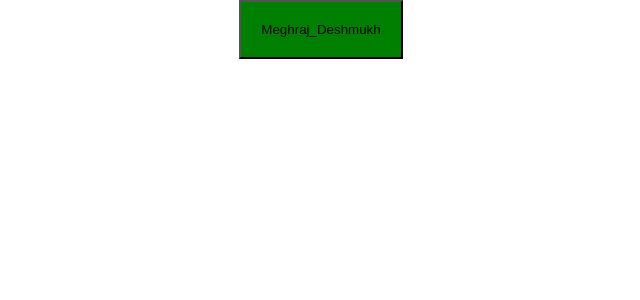
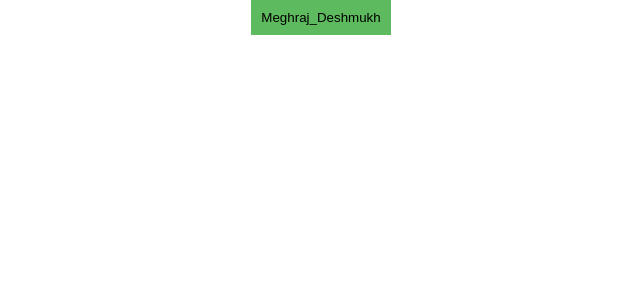
Before and after one commit to handsome-me/DashinglyUI, a React (Create React App) app: page / in a window 1280 px wide. Shown: the top 300 px of the page, without its empty margins (319-959 px from the left). Built offline with nearby package versions, Linux system fonts and the light colour scheme.

Commit message:
experimented;

```diff
--- a/src/Button/Button.tsx
+++ b/src/Button/Button.tsx
@@ -7,8 +7,20 @@ const styledButton=()=>{
 
     return css({
        display:'inline-flex',
-       padding:"20px",
-       backgroundColor:"green"
+       padding:"10px",
+       border:"none",
+       cursor:'pointer',
+       backgroundColor:"#5eba5e",
+       "&:hover":{
+        backgroundColor:'#359b35'
+       },
+       "&:active":{
+      cursor:'pointer',
+      backgroundColor:'green',
+      outline:'2px solid ',
+      outlineStyle:"dotted",
+      outlineColor:'silver'
+      }
     })
 
 }
```
